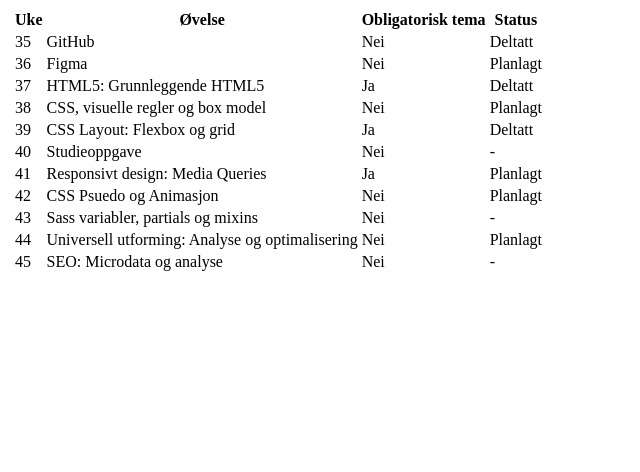
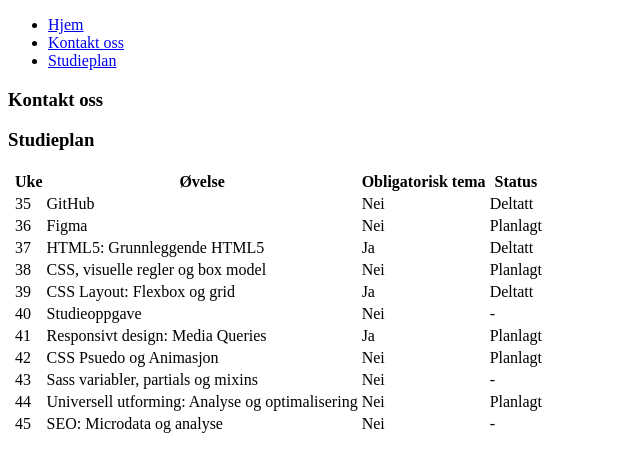
Before and after one commit to Marra95w/-velse-HTML5, a plain HTML site: page labøvelse.html in a window 1280 px wide. Shown: the whole page, without its empty margins (0-640 px from the left). Drawn offline with Linux system fonts and the light colour scheme.

Commit message:
korrigert
Korrigerte headeren på side 2, labøvelse. her droppet jeg overskrift

```diff
--- a/labøvelse.html
+++ b/labøvelse.html
@@ -6,6 +6,21 @@
     <title>Labøvelse</title>
 </head>
 <body>
+    <header>
+            <ul>
+                <li><a href="index.html">Hjem</a></li>
+                <li><a href="kontaktoss.html">Kontakt oss</a></li>
+                <li><a href="Studieplan.html">Studieplan</a></li>
+            </ul>
+        </nav>
+    </header>
+     <article>
+          <h3>Kontakt oss</h3>
+        </article>
+
+    <article>
+        <h3>Studieplan</h3>
+    </article>
     <main>
         <table>
     <thead>
```
Also changed, not shown: index.html (+1 -3 lines).
